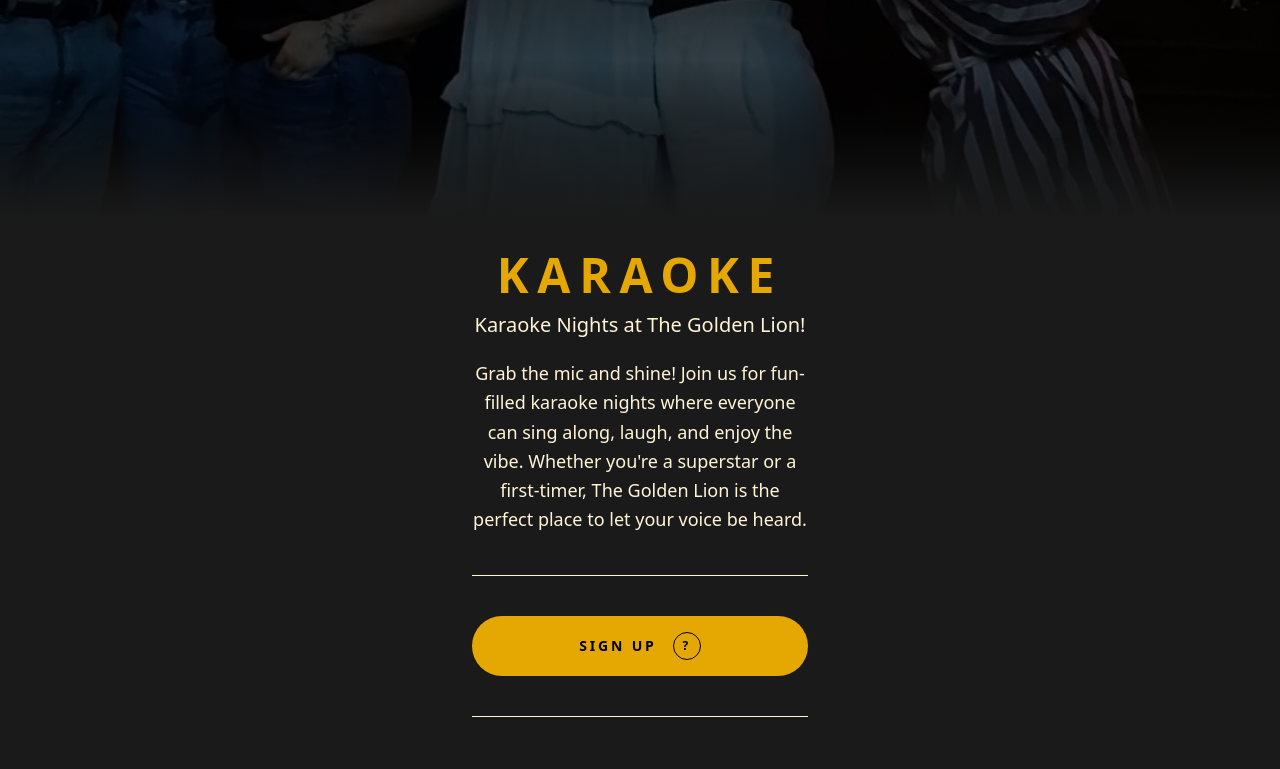
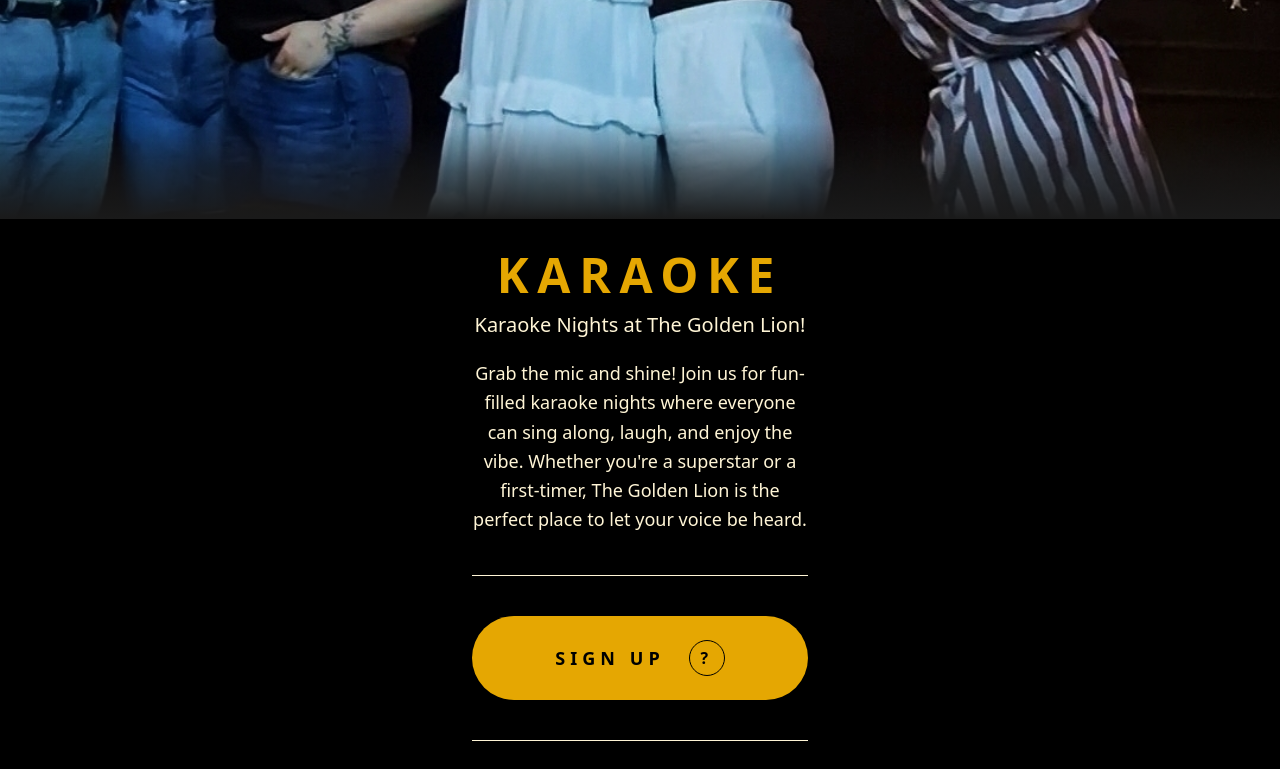
Before and after one commit to Heidi-Astrup/next-golden-lion, a Next.js app: page /karaoke in a window 1280 px wide. Shown: the part 300-1069 px from the top of the page. Built offline with nearby package versions, Linux system fonts and the light colour scheme.

Commit message:
sort igen

```diff
--- a/app/karaoke/page.js
+++ b/app/karaoke/page.js
@@ -1,4 +1,5 @@
 import Image from "next/image";
+import KaraokeInfoButton from "@/components/KaraokeInfoButton";
 
 const demoQueue = [
   { id: 1, name: "Mia", song: "Girl On Fire - Alicia Keys", time: "23:00" },
@@ -11,8 +12,8 @@ const demoQueue = [
 
 export default function KaraokePage() {
   return (
-    <main className="bg-[#1a1a1a] text-[#FFF5D6] min-h-screen pt-24 pb-20">
-      {/* Fuld-bredde hero billede under navigationen */}
+    <main className="bg-[#000000] text-[#FFF5D6] min-h-screen pt-24 pb-20">
+      {/* Fuld-bredde hero billede under navigationen – kun let gradient i bunden */}
       <section className="relative w-full h-[320px]">
         <Image
           src="/images/karaoke.png"
@@ -22,8 +23,8 @@ export default function KaraokePage() {
           sizes="100vw"
           className="object-cover"
         />
-        {/* Let mørk gradient i bunden, så overgangen til baggrunden ser pæn ud */}
-        <div className="absolute inset-0 bg-gradient-to-b from-black/90 via-black/70 to-[#1a1a1a]" />
+        {/* Kun en lille gradient nederst så overgangen til baggrunden bliver blød */}
+        <div className="pointer-events-none absolute inset-x-0 bottom-0 h-24 bg-gradient-to-t from-[#1a1a1a] via-[#1a1a1a]/60 to-transparent" />
       </section>
 
       {/* Indhold i smal kolonne ligesom på screenshot */}
@@ -47,11 +48,9 @@ export default function KaraokePage() {
           <div className="h-px w-full bg-[#FFF5D6] mb-10" />
 
           {/* Sign-up button */}
-          <button className="w-full flex items-center justify-center gap-3 bg-[#E5A702] text-black font-semibold py-4 rounded-full text-sm tracking-[0.2em] uppercase">
+          <button className="w-full flex items-center justify-center gap-5 bg-[#E5A702] text-black font-semibold py-6 rounded-full text-lg tracking-[0.28em] uppercase">
             Sign Up
-            <span className="ml-1 flex items-center justify-center w-7 h-7 rounded-full border border-black text-xs">
-              ?
-            </span>
+            <KaraokeInfoButton />
           </button>
 
           <div className="h-px w-full bg-[#FFF5D6] mt-10" />
@@ -59,7 +58,7 @@ export default function KaraokePage() {
 
         {/* Karaoke queue */}
         <section className="mb-10">
-          <h2 className="text-3xl font-bold text-[#E5A702] mb-6 tracking-[0.12em]">
+          <h2 className="text-4xl font-bold text-[#E5A702] mb-6 tracking-[0.12em]">
             Karaoke Queue
           </h2>
 
--- a/components/Footer.js
+++ b/components/Footer.js
@@ -4,7 +4,7 @@ import Image from "next/image";
 
 export default function Footer() {
   return (
-    <footer className="bg-[#1a1a1a] py-12 px-5">
+    <footer className="bg-[#000000] py-12 px-5">
       <div className="max-w-md mx-auto text-center">
         {/* Top divider line */}
         <div className="h-px w-full bg-[#E5A702] mb-8" />
--- /dev/null
+++ b/components/KaraokeInfoButton.js
@@ -0,0 +1,58 @@
+"use client";
+
+import { useState } from "react";
+
+export default function KaraokeInfoButton() {
+  const [open, setOpen] = useState(false);
+
+  return (
+    <>
+      <span
+        role="button"
+        tabIndex={0}
+        onClick={() => setOpen(true)}
+        onKeyDown={(e) => {
+          if (e.key === "Enter" || e.key === " ") {
+            e.preventDefault();
+            setOpen(true);
+          }
+        }}
+        className="ml-1 flex items-center justify-center w-9 h-9 rounded-full border border-black text-base pt-px bg-transparent cursor-pointer"
+        aria-label="How does Sign Up work?"
+      >
+        ?
+      </span>
+
+      {open && (
+        <div
+          className="fixed inset-0 z-50 flex items-center justify-center bg-black/60 px-6"
+          onClick={() => setOpen(false)}
+        >
+          <div
+            className="max-w-xs w-full rounded-2xl bg-[#FFF5D6] text-black px-6 py-6 text-center shadow-xl"
+            onClick={(e) => e.stopPropagation()}
+          >
+            <p className="text-lg leading-relaxed">
+              Click <span className="italic font-semibold">Sign Up</span> to
+              choose your song and join the karaoke queue!
+            </p>
+            <div
+              role="button"
+              tabIndex={0}
+              onClick={() => setOpen(false)}
+              onKeyDown={(e) => {
+                if (e.key === "Enter" || e.key === " ") {
+                  e.preventDefault();
+                  setOpen(false);
+                }
+              }}
+              className="mt-5 inline-flex items-center justify-center rounded-full border border-black px-4 py-1 text-sm font-semibold cursor-pointer"
+            >
+              Close
+            </div>
+          </div>
+        </div>
+      )}
+    </>
+  );
+}
```
